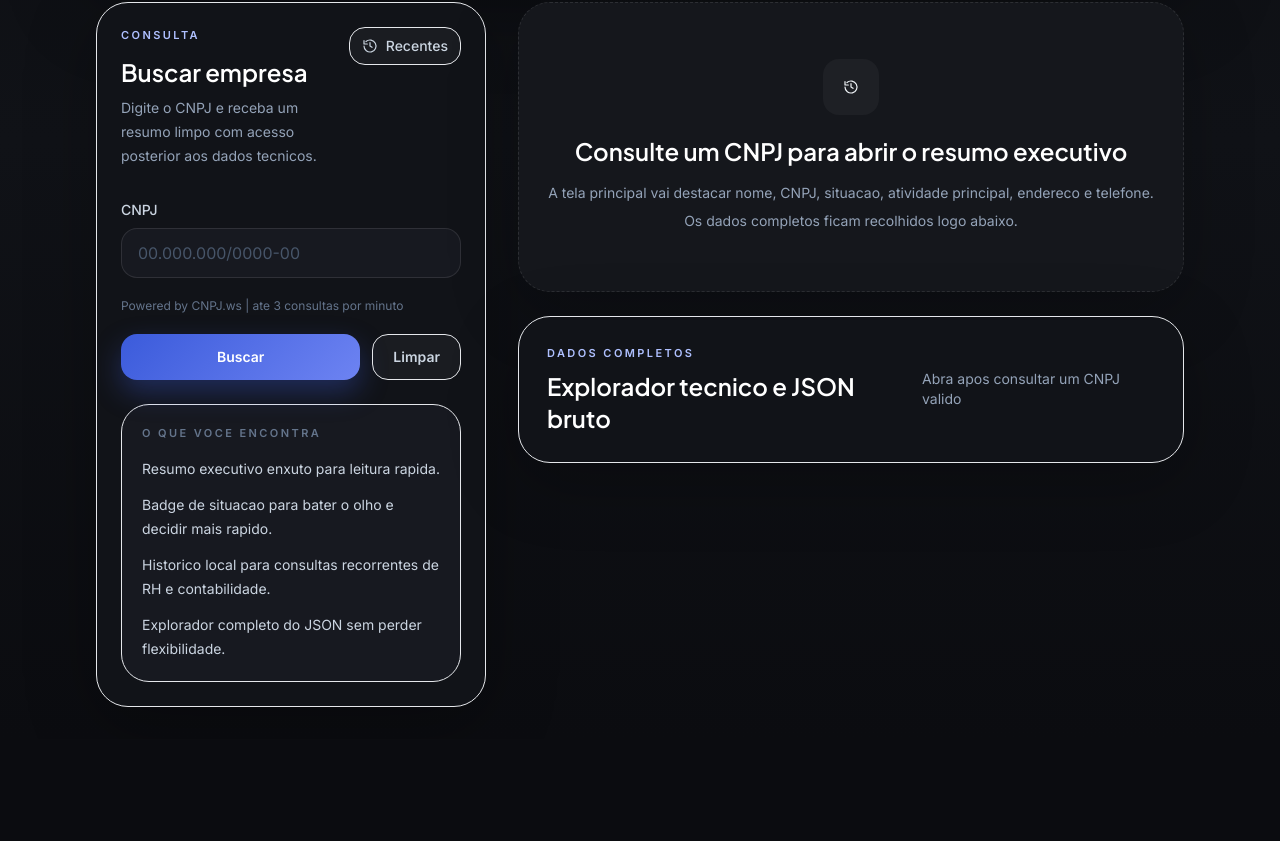
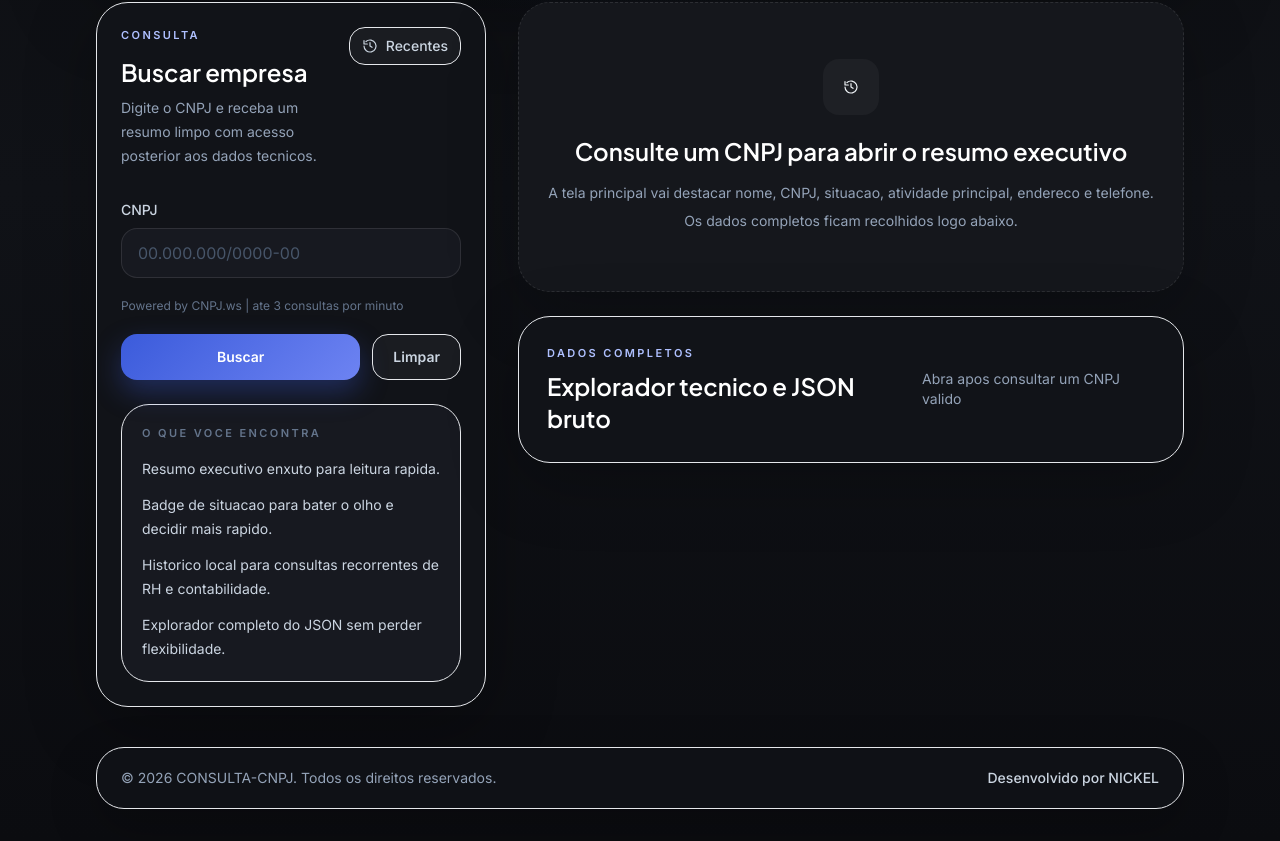
Before and after one commit to Fenickell/ConsultaCnpj, a React (Vite) app: page / in a window 1280 px wide. Shown: the part 412-1253 px from the top of the page. Before the commit the page ends 1151 px from the top, so only its background shows below. Built offline with nearby package versions, Linux system fonts and the light colour scheme.

Commit message:
feat: adiciona rodape institucional

```diff
--- a/src/App.jsx
+++ b/src/App.jsx
@@ -619,6 +619,17 @@ export default function App() {
             </details>
           </section>
         </main>
+
+        <footer className="mt-10 rounded-[28px] border border-white/8 bg-[#0f1116] px-6 py-5 shadow-[0_18px_50px_rgba(0,0,0,0.24)]">
+          <div className="flex flex-col gap-3 text-sm text-slate-400 sm:flex-row sm:items-center sm:justify-between">
+            <div>
+              © 2026 CONSULTA-CNPJ. Todos os direitos reservados.
+            </div>
+            <div className="font-medium text-slate-300">
+              Desenvolvido por NICKEL
+            </div>
+          </div>
+        </footer>
       </div>
     </div>
   );
```
